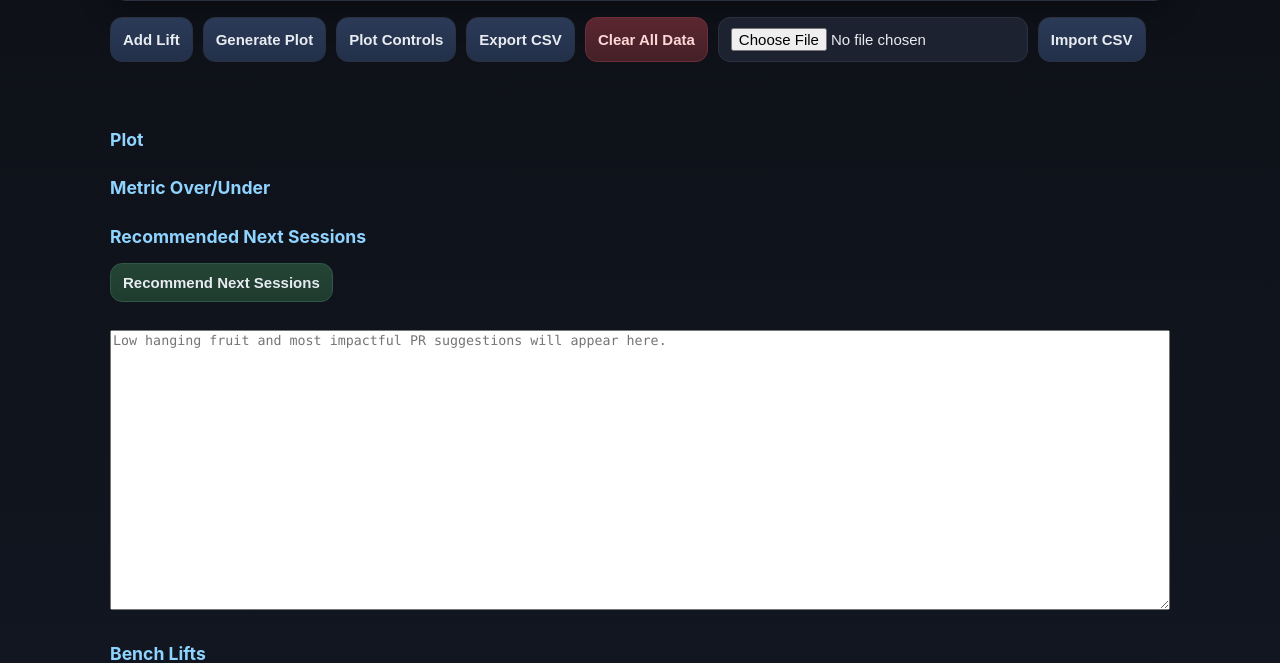
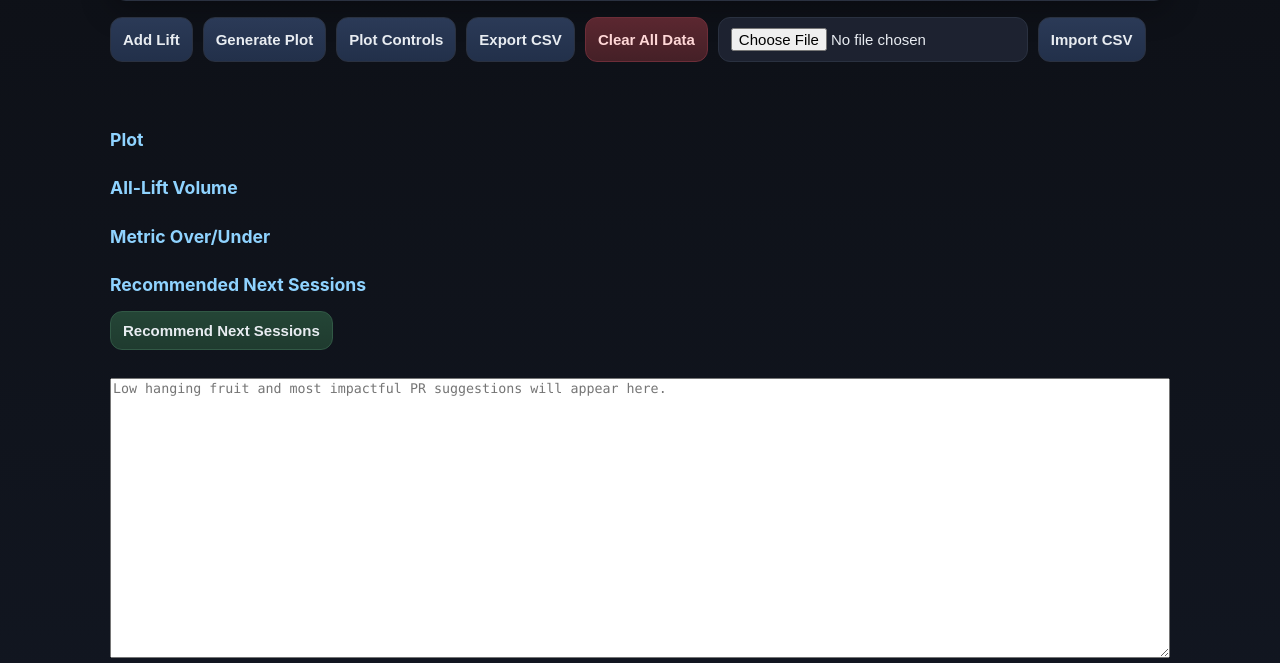
Before and after one commit to meeree/meeree.github.io, a Flask app: page / in a window 1280 px wide. Shown: the part 377-1040 px from the top of the page. Run offline with Flask 3, Linux system fonts and the light colour scheme.

Commit message:
New all lifts volume plot

```diff
--- a/bingolift/templates/index.html
+++ b/bingolift/templates/index.html
@@ -125,7 +125,8 @@
 
     #plot-img,
     #summary-img,
-    #metric-img {
+    #metric-img,
+    #all-volume-img {
 
       width: 100%;
       max-width: 100%;
@@ -278,6 +279,9 @@
   <img id="plot-img" alt="Generated lift plot">
   <img id="summary-img" alt="Generated lift summary plot">
 
+  <h2>All-Lift Volume</h2>
+  <img id="all-volume-img" alt="Generated all-lift volume plot">
+
   <h2>Metric Over/Under</h2>
   <img id="metric-img" alt="Generated metric comparison plot">
 
@@ -335,6 +339,7 @@
     const plotImg = document.getElementById("plot-img");
     const summaryImg = document.getElementById("summary-img");
     const metricImg = document.getElementById("metric-img");
+    const allVolumeImg = document.getElementById("all-volume-img");
     const recommendationsBox = document.getElementById("recommendations-box");
 
     function getAllLifts() {
@@ -381,6 +386,8 @@
       summaryImg.src = "";
       metricImg.style.display = "none";
       metricImg.src = "";
+      allVolumeImg.style.display = "none";
+      allVolumeImg.src = "";
       recommendationsBox.value = "";
     }
 
@@ -507,6 +514,7 @@
 
     async function generatePlot() {
       const lifts = getCurrentLiftRows();
+      const allLifts = getAllLifts();
       const liftName = getActiveLift();
 
       if (lifts.length === 0) {
@@ -536,10 +544,10 @@
 
       statusBox.textContent = "Generating plots...";
 
-      const payload = JSON.stringify({ lifts, controls, lift_name: liftName });
+      const payload = JSON.stringify({ lifts, all_lifts: allLifts, controls, lift_name: liftName });
 
       try {
-        const [plotResponse, summaryResponse, metricResponse] = await Promise.all([
+        const [plotResponse, summaryResponse, metricResponse, allVolumeResponse] = await Promise.all([
           fetch(`${API_BASE}/plot.png`, {
             method: "POST",
             headers: { "Content-Type": "application/json" },
@@ -551,6 +559,11 @@
             body: payload
           }),
           fetch(`${API_BASE}/metric.png`, {
+            method: "POST",
+            headers: { "Content-Type": "application/json" },
+            body: payload
+          }),
+          fetch(`${API_BASE}/all_volume.png`, {
             method: "POST",
             headers: { "Content-Type": "application/json" },
             body: payload
@@ -572,9 +585,15 @@
           throw new Error(`Metric plot failed: ${text}`);
         }
 
+        if (!allVolumeResponse.ok) {
+          const text = await allVolumeResponse.text();
+          throw new Error(`All-lift volume plot failed: ${text}`);
+        }
+
         const plotBlob = await plotResponse.blob();
         const summaryBlob = await summaryResponse.blob();
         const metricBlob = await metricResponse.blob();
+        const allVolumeBlob = await allVolumeResponse.blob();
 
         plotImg.src = URL.createObjectURL(plotBlob);
         plotImg.style.display = "block";
@@ -585,6 +604,9 @@
         metricImg.src = URL.createObjectURL(metricBlob);
         metricImg.style.display = "block";
 
+        allVolumeImg.src = URL.createObjectURL(allVolumeBlob);
+        allVolumeImg.style.display = "block";
+
         statusBox.textContent = "Plots generated.";
       } catch (err) {
         statusBox.textContent = "Error: " + err.message;
@@ -592,6 +614,8 @@
         summaryImg.src = "";
         metricImg.style.display = "none";
         metricImg.src = "";
+        allVolumeImg.style.display = "none";
+        allVolumeImg.src = "";
       }
     }
 
```
